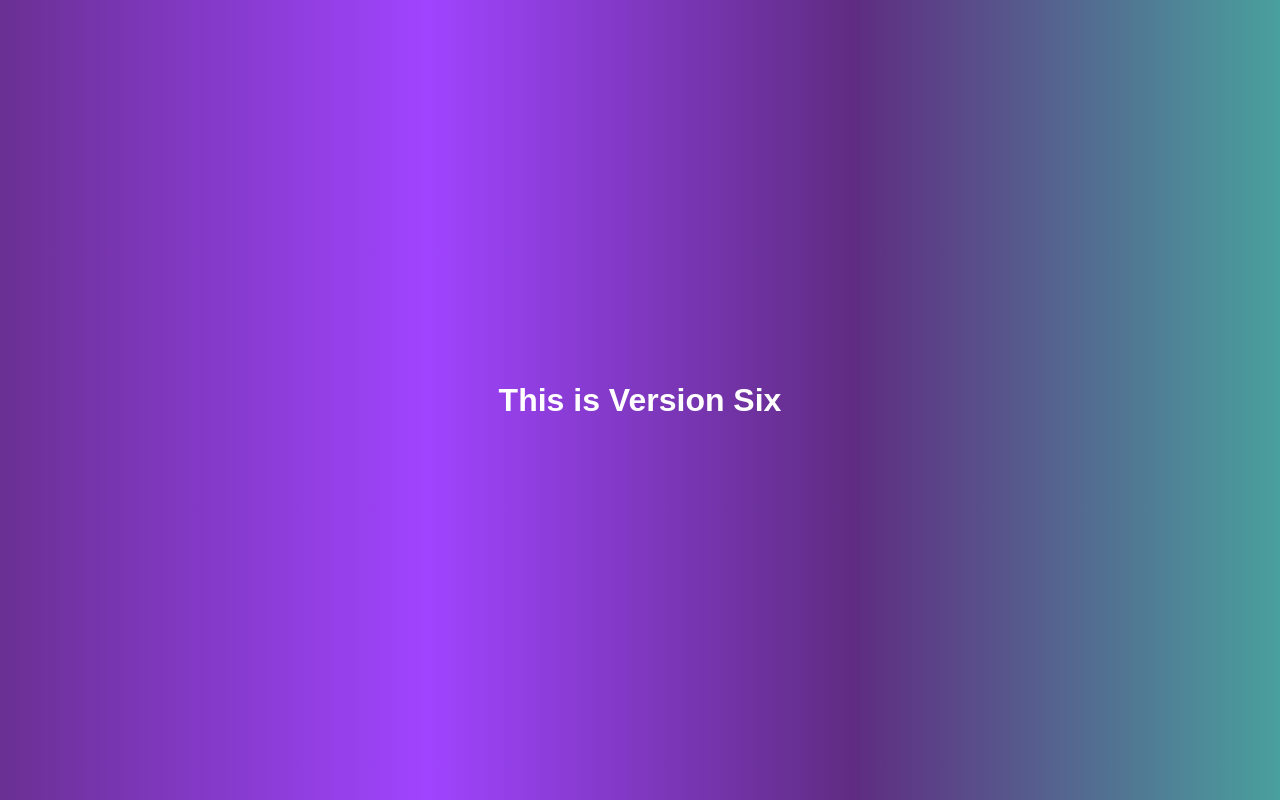
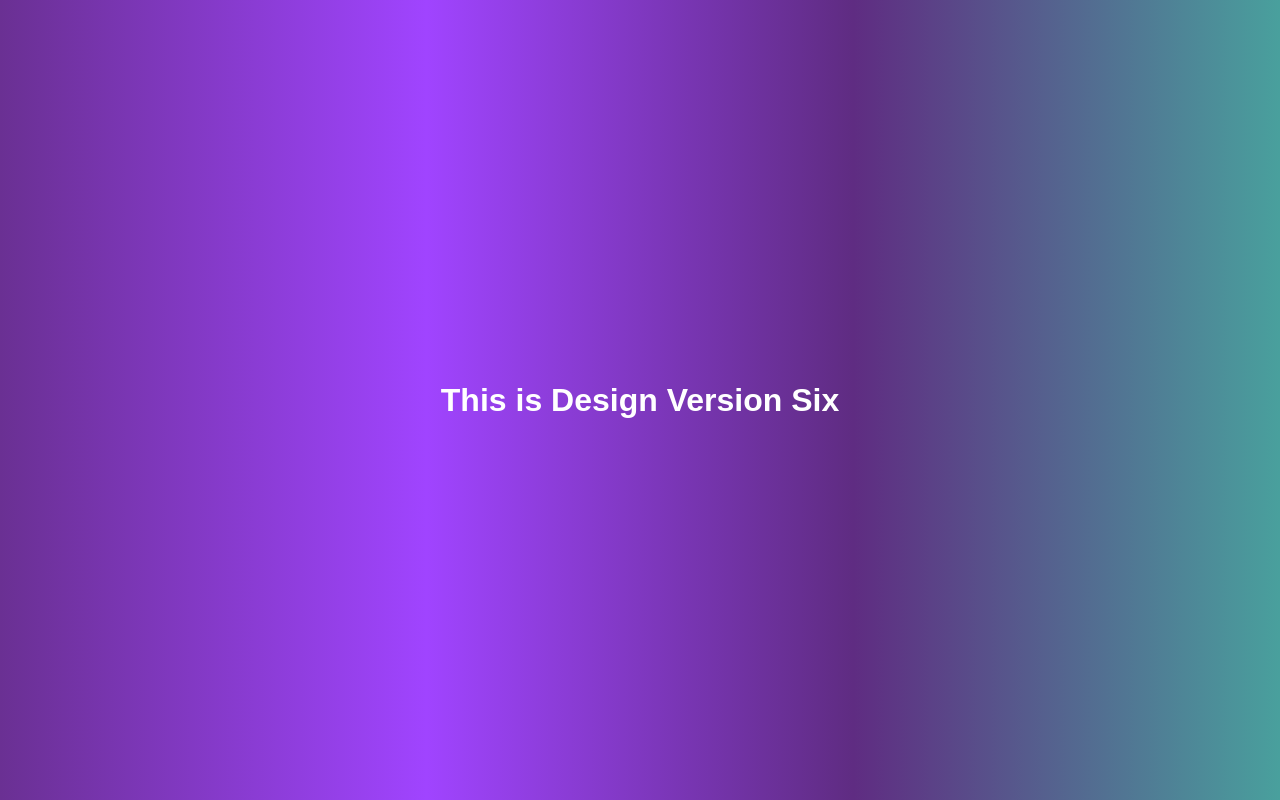
Before and after one commit to Aksa11/Myrepo, a plain HTML site: page index.html in a window 1280 px wide. Drawn offline with Linux system fonts and the light colour scheme.

Commit message:
Change H1

```diff
--- a/index.html
+++ b/index.html
@@ -7,6 +7,6 @@
     <title>Document</title>
 </head>
 <body>
-    <h1>This is Version Six</h1>
+    <h1>This is Design Version Six</h1>
 </body>
 </html>
```
